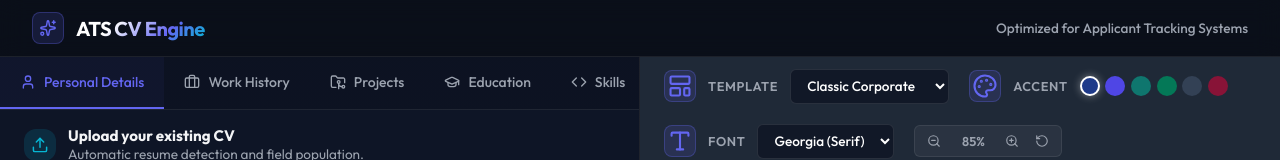
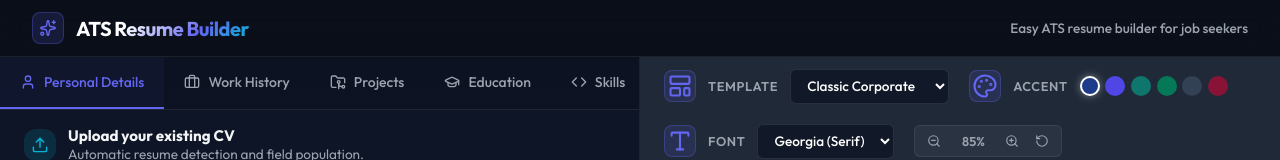
Before and after one commit to Subrata291291/ats-resume-builder, a React (Vite) app: page / in a window 1280 px wide. Shown: the top 160 px of the page. Built offline with nearby package versions, Linux system fonts and the light colour scheme; a web font is replaced by a local one.

Commit message:
Added SEO TAGS

```diff
--- a/index.html
+++ b/index.html
@@ -4,7 +4,54 @@
     <meta charset="UTF-8" />
     <link rel="icon" type="image/svg+xml" href="/favicon.svg" />
     <meta name="viewport" content="width=device-width, initial-scale=1.0" />
-    <title>ats-resume-builder</title>
+    <meta name="description" content="Create an ATS-friendly resume quickly with our easy-to-use online resume builder. Upload your CV, edit sections, and export a professional resume optimized for recruiters and applicant tracking systems." />
+    <meta name="keywords" content="ATS resume builder, resume builder online, CV builder, resume maker, applicant tracking system, resume templates, professional resume, resume editor, ATS-friendly CV" />
+    <meta name="robots" content="index, follow" />
+    <meta name="theme-color" content="#1e3a8a" />
+    <meta property="og:title" content="ATS Resume Builder | Build an ATS-Friendly Resume Online" />
+    <meta property="og:description" content="Create an ATS-friendly resume quickly with our easy-to-use resume builder. Upload your CV, edit sections, and export a professional resume optimized for recruiters and applicant tracking systems." />
+    <meta property="og:type" content="website" />
+    <meta property="og:url" content="https://ats-resume-builderr.netlify.app/" />
+    <meta property="og:site_name" content="ATS Resume Builder" />
+    <meta property="og:locale" content="en_US" />
+    <meta property="og:image" content="https://ats-resume-builderr.netlify.app/og-image.svg" />
+    <meta property="og:image:type" content="image/svg+xml" />
+    <meta property="og:image:width" content="1200" />
+    <meta property="og:image:height" content="630" />
+    <meta property="og:image:alt" content="ATS Resume Builder social preview" />
+    <meta name="twitter:card" content="summary_large_image" />
+    <meta name="twitter:title" content="ATS Resume Builder | Build an ATS-Friendly Resume Online" />
+    <meta name="twitter:description" content="Create an ATS-friendly resume quickly with our easy-to-use resume builder. Upload your CV, edit sections, and export a professional resume optimized for recruiters and applicant tracking systems." />
+    <meta name="twitter:image" content="https://ats-resume-builderr.netlify.app/og-image.svg" />
+    <meta name="twitter:image:alt" content="ATS Resume Builder social preview" />
+    <link rel="canonical" href="https://ats-resume-builderr.netlify.app/" />
+    <script type="application/ld+json">
+      {
+        "@context": "https://schema.org",
+        "@graph": [
+          {
+            "@type": "WebSite",
+            "name": "ATS Resume Builder",
+            "url": "https://ats-resume-builderr.netlify.app/",
+            "description": "Create an ATS-friendly resume quickly with our easy-to-use resume builder. Upload your CV, edit sections, and export a professional resume optimized for recruiters and applicant tracking systems.",
+            "publisher": {
+              "@type": "Organization",
+              "name": "ATS Resume Builder"
+            }
+          },
+          {
+            "@type": "Organization",
+            "name": "ATS Resume Builder",
+            "url": "https://ats-resume-builderr.netlify.app/",
+            "logo": {
+              "@type": "ImageObject",
+              "url": "https://ats-resume-builderr.netlify.app/favicon.svg"
+            }
+          }
+        ]
+      }
+    </script>
+    <title>ATS Resume Builder | Build an ATS-Friendly Resume Online</title>
   </head>
   <body>
     <div id="root"></div>
--- a/src/pages/Builder.tsx
+++ b/src/pages/Builder.tsx
@@ -45,10 +45,10 @@ export const Builder: React.FC = () => {
       <header className="app-header">
         <div className="logo-container">
           <Sparkles className="logo-icon animate-pulse" />
-          <div className="logo-text">ATS CV Engine</div>
+          <div className="logo-text">ATS Resume Builder</div>
         </div>
         <div style={{ fontSize: "0.85rem", color: "var(--text-secondary)", fontWeight: 500 }} className="hidden md:block">
-          Optimized for Applicant Tracking Systems
+          Easy ATS resume builder for job seekers
         </div>
       </header>
 
```
Also changed, not shown: public/og-image.svg (added), public/robots.txt (added), 1 other file (tests, documents, lock files or other folders).
